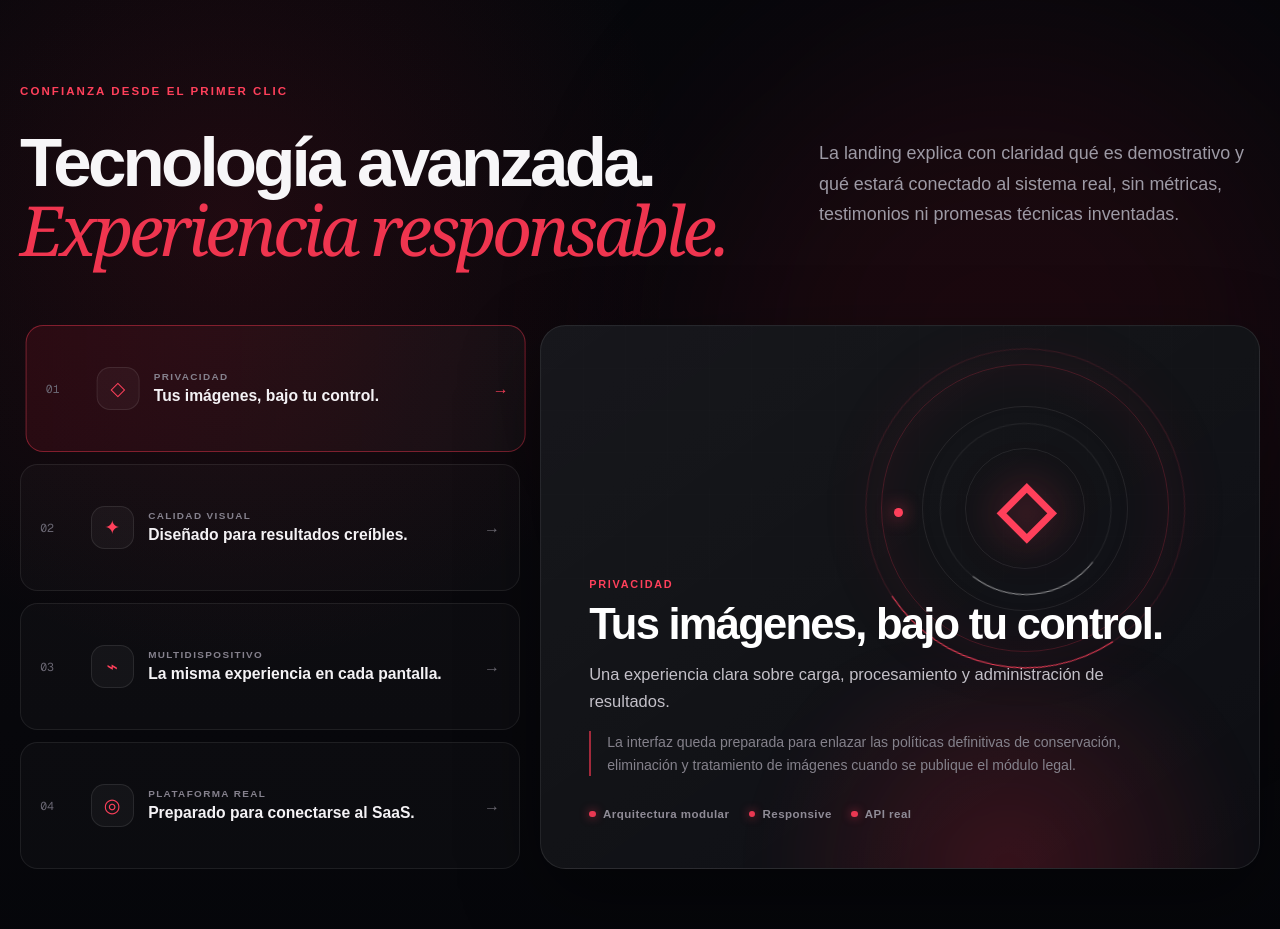
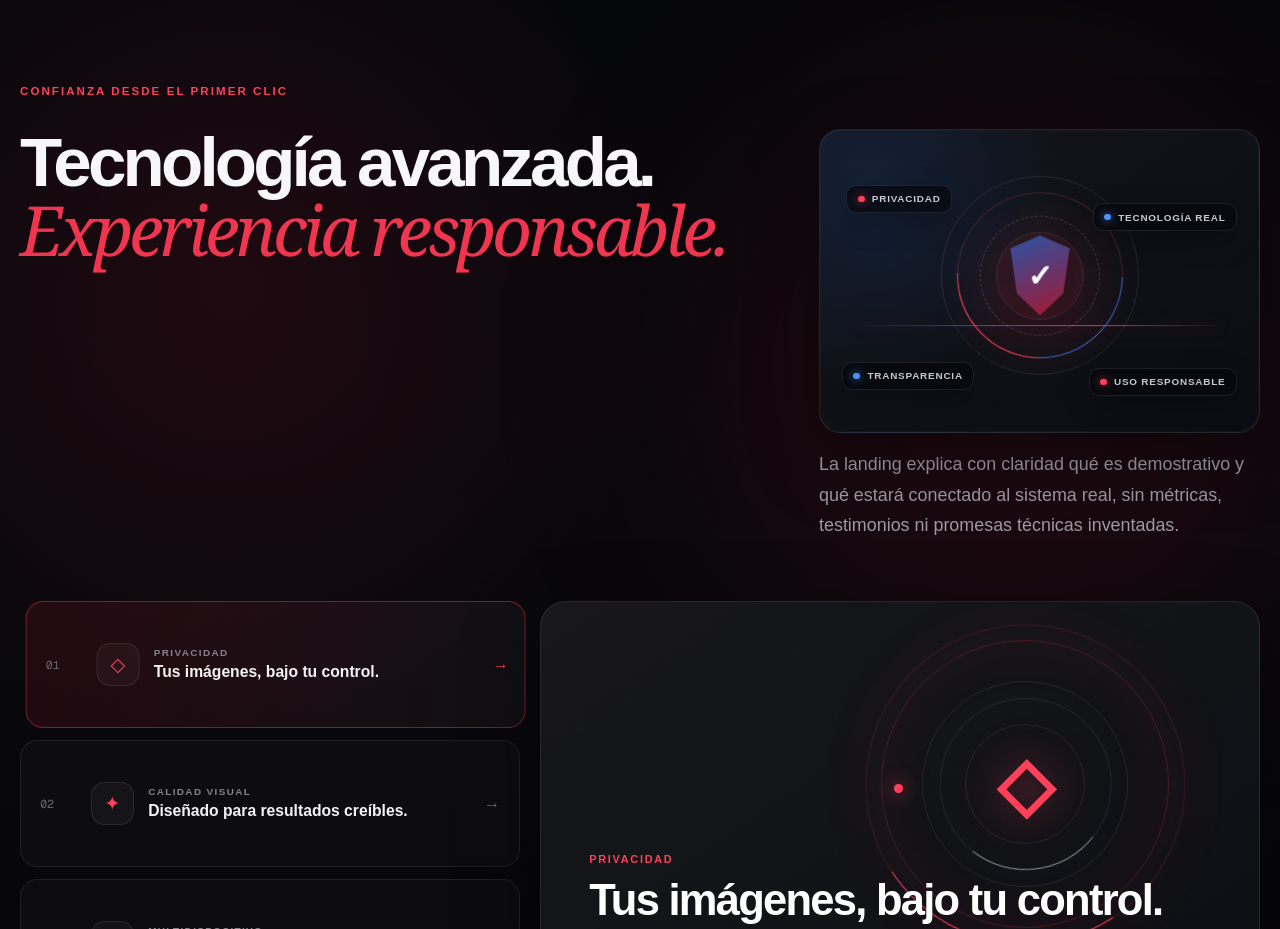
Before and after one commit to Frankolvdev/tryon_landing, a Next.js app: page / in a window 1280 px wide. Shown: the part 4460-5389 px from the top of the page. Built offline with nearby package versions, Linux system fonts and the light colour scheme; no server answers.

Commit message:
feat: add holographic trust visual widget

```diff
--- a/src/components/landing/trust-privacy-section.module.css
+++ b/src/components/landing/trust-privacy-section.module.css
@@ -295,3 +295,195 @@
   .tabActive,
   .arrow { transition: none; }
 }
+
+/* 06W: visual de confianza localizado en el encabezado */
+.trustIntro {
+  display: grid;
+  gap: 1rem;
+  align-self: start;
+  min-width: 0;
+}
+
+.trustIntro > p {
+  margin: 0;
+  color: #9d9aa5;
+  font-size: clamp(.98rem, 1.4vw, 1.12rem);
+  line-height: 1.7;
+}
+
+.trustVisual {
+  position: relative;
+  min-height: clamp(15rem, 24vw, 19rem);
+  overflow: hidden;
+  border: 1px solid rgba(255, 255, 255, .09);
+  border-radius: 1.35rem;
+  background:
+    radial-gradient(circle at 50% 52%, rgba(226, 40, 67, .17), transparent 34%),
+    radial-gradient(circle at 12% 20%, rgba(32, 117, 255, .13), transparent 42%),
+    linear-gradient(145deg, rgba(255,255,255,.045), rgba(255,255,255,.012)),
+    #080a10;
+  box-shadow: inset 0 0 0 1px rgba(255,255,255,.018), 0 24px 70px rgba(0,0,0,.34);
+}
+
+.trustVisual::before {
+  content: "";
+  position: absolute;
+  inset: 0;
+  background: linear-gradient(112deg, transparent 25%, rgba(255,255,255,.055) 48%, transparent 68%);
+  transform: translateX(-115%);
+  animation: trustSweep 7.5s ease-in-out infinite;
+  pointer-events: none;
+}
+
+.hudGrid {
+  position: absolute;
+  inset: 0;
+  opacity: .22;
+  background-image:
+    linear-gradient(rgba(73, 132, 255, .12) 1px, transparent 1px),
+    linear-gradient(90deg, rgba(239, 53, 79, .11) 1px, transparent 1px);
+  background-size: 31px 31px;
+  mask-image: radial-gradient(circle at 50% 55%, #000 10%, transparent 78%);
+}
+
+.scanLine {
+  position: absolute;
+  left: 8%;
+  right: 8%;
+  top: 18%;
+  height: 1px;
+  background: linear-gradient(90deg, transparent, rgba(54, 132, 255, .78), #ff405b, transparent);
+  box-shadow: 0 0 18px rgba(255, 64, 91, .55);
+  animation: scanTrust 4.8s ease-in-out infinite;
+}
+
+.securityCore {
+  position: absolute;
+  left: 50%;
+  top: 48%;
+  width: 8.4rem;
+  aspect-ratio: 1;
+  transform: translate(-50%, -50%);
+  display: grid;
+  place-items: center;
+}
+
+.securityCore::before,
+.securityCore::after {
+  content: "";
+  position: absolute;
+  border-radius: 50%;
+}
+
+.securityCore::before {
+  inset: -1rem;
+  border: 1px solid rgba(255, 64, 91, .24);
+  border-top-color: #ff405b;
+  border-left-color: rgba(73, 132, 255, .75);
+  animation: spin 11s linear infinite;
+}
+
+.securityCore::after {
+  inset: .45rem;
+  border: 1px dashed rgba(255,255,255,.16);
+  animation: spin 8s linear infinite reverse;
+}
+
+.coreRing,
+.coreRingInner {
+  position: absolute;
+  border-radius: 50%;
+  border: 1px solid rgba(255,255,255,.1);
+}
+
+.coreRing { inset: -2rem; }
+.coreRingInner { inset: 1.45rem; box-shadow: inset 0 0 28px rgba(239,53,79,.13); }
+
+.shield {
+  position: relative;
+  z-index: 2;
+  display: grid;
+  place-items: center;
+  width: 4.4rem;
+  height: 5rem;
+  color: #fff;
+  font-size: 1.9rem;
+  font-weight: 900;
+  background: linear-gradient(160deg, rgba(41, 99, 198, .82), rgba(181, 23, 48, .9));
+  clip-path: polygon(50% 0, 92% 16%, 83% 72%, 50% 100%, 17% 72%, 8% 16%);
+  box-shadow: 0 0 34px rgba(255,64,91,.34), 0 0 50px rgba(39,117,255,.18);
+  animation: coreFloat 3.6s ease-in-out infinite;
+}
+
+.signal {
+  position: absolute;
+  display: inline-flex;
+  align-items: center;
+  gap: .45rem;
+  padding: .48rem .66rem;
+  border: 1px solid rgba(255,255,255,.09);
+  border-radius: .65rem;
+  color: #c9c7cf;
+  background: rgba(6, 8, 13, .72);
+  backdrop-filter: blur(10px);
+  font-size: .62rem;
+  font-weight: 800;
+  letter-spacing: .08em;
+  text-transform: uppercase;
+  box-shadow: 0 10px 28px rgba(0,0,0,.26);
+}
+
+.signal::before {
+  content: "";
+  width: .42rem;
+  height: .42rem;
+  border-radius: 50%;
+  background: #ff405b;
+  box-shadow: 0 0 10px rgba(255,64,91,.8);
+}
+
+.signalPrivacy { left: 6%; top: 18%; }
+.signalReal { right: 5%; top: 24%; }
+.signalClear { left: 5%; bottom: 14%; }
+.signalResponsible { right: 5%; bottom: 12%; }
+.signalReal::before,
+.signalClear::before { background: #4f91ff; box-shadow: 0 0 10px rgba(79,145,255,.8); }
+
+@keyframes trustSweep {
+  0%, 48% { transform: translateX(-115%); opacity: 0; }
+  58% { opacity: 1; }
+  76%, 100% { transform: translateX(115%); opacity: 0; }
+}
+
+@keyframes scanTrust {
+  0%, 100% { transform: translateY(0); opacity: .25; }
+  50% { transform: translateY(9rem); opacity: .85; }
+}
+
+@keyframes coreFloat {
+  0%, 100% { transform: translateY(0) scale(1); }
+  50% { transform: translateY(-.35rem) scale(1.025); }
+}
+
+@media (max-width: 900px) {
+  .trustIntro { max-width: 44rem; }
+  .trustVisual { min-height: 17rem; }
+}
+
+@media (max-width: 620px) {
+  .trustVisual { min-height: 15.5rem; }
+  .securityCore { width: 7rem; }
+  .signal { font-size: .53rem; padding: .4rem .52rem; }
+  .signalPrivacy { left: 4%; top: 12%; }
+  .signalReal { right: 3%; top: 17%; }
+  .signalClear { left: 3%; bottom: 9%; }
+  .signalResponsible { right: 3%; bottom: 8%; }
+}
+
+@media (prefers-reduced-motion: reduce) {
+  .trustVisual::before,
+  .scanLine,
+  .securityCore::before,
+  .securityCore::after,
+  .shield { animation: none; }
+}
--- a/src/components/landing/trust-privacy-section.tsx
+++ b/src/components/landing/trust-privacy-section.tsx
@@ -54,17 +54,31 @@ export function TrustPrivacySection() {
   return (
     <section className={styles.section} id="security" aria-labelledby="trust-title">
       <div className={styles.ambient} aria-hidden="true" />
-      <span className={styles.lightSweep} aria-hidden="true" />
 
       <div className={styles.heading}>
         <p>CONFIANZA DESDE EL PRIMER CLIC</p>
         <h2 id="trust-title">
           Tecnología avanzada. <em>Experiencia responsable.</em>
         </h2>
-        <span>
-          La landing explica con claridad qué es demostrativo y qué estará conectado al sistema real,
-          sin métricas, testimonios ni promesas técnicas inventadas.
-        </span>
+        <div className={styles.trustIntro}>
+          <div className={styles.trustVisual} aria-hidden="true">
+            <div className={styles.hudGrid} />
+            <div className={styles.scanLine} />
+            <div className={styles.securityCore}>
+              <span className={styles.coreRing} />
+              <span className={styles.coreRingInner} />
+              <span className={styles.shield}>✓</span>
+            </div>
+            <span className={`${styles.signal} ${styles.signalPrivacy}`}>Privacidad</span>
+            <span className={`${styles.signal} ${styles.signalReal}`}>Tecnología real</span>
+            <span className={`${styles.signal} ${styles.signalClear}`}>Transparencia</span>
+            <span className={`${styles.signal} ${styles.signalResponsible}`}>Uso responsable</span>
+          </div>
+          <p>
+            La landing explica con claridad qué es demostrativo y qué estará conectado al sistema real,
+            sin métricas, testimonios ni promesas técnicas inventadas.
+          </p>
+        </div>
       </div>
 
       <div className={styles.layout}>
```
Also changed, not shown: 1 other file (tests, documents, lock files or other folders).
